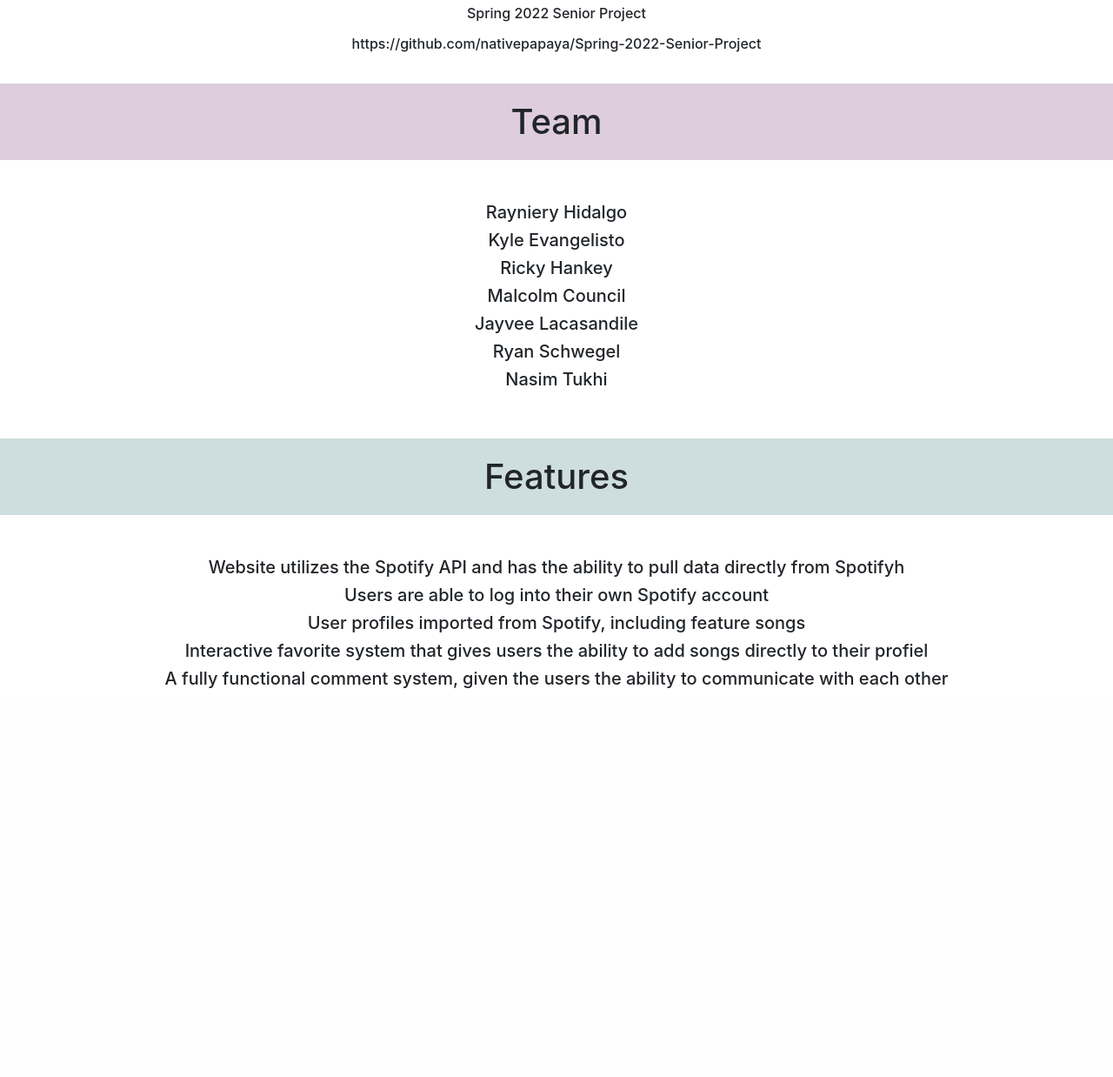
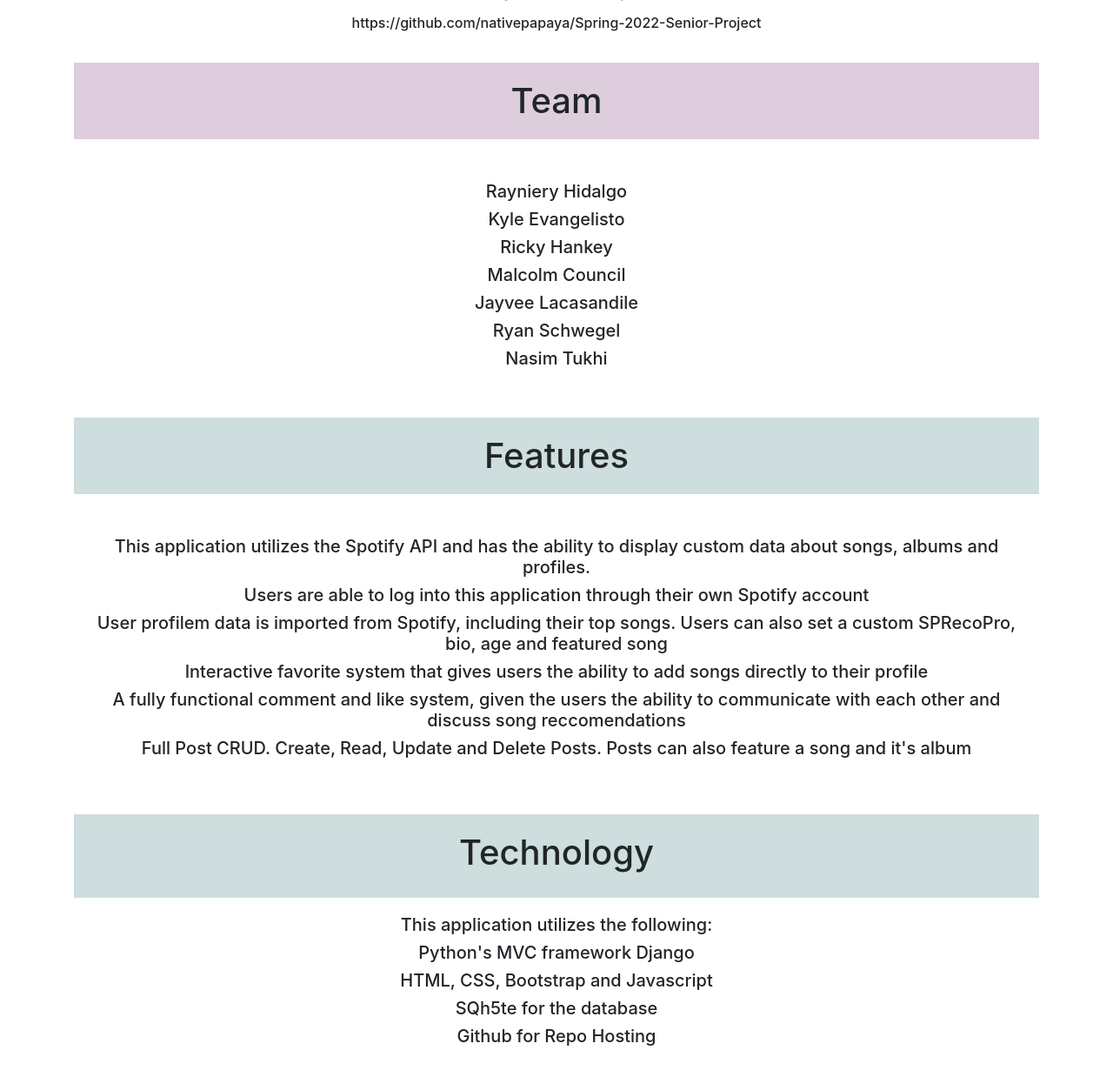
Before and after one commit to nativepapaya/Spring-2022-Senior-Project, a Django app: page / in a window 1280 px wide. Shown: the part 452-1690 px from the top of the page at 87% size. Before the commit the page ends 1243 px from the top, so only its background shows below. Run offline with Django 3.2, Linux system fonts and the light colour scheme; some libraries are stand-ins or nearby versions.

Commit message:
about page updates

```diff
--- a/sprecpro/templates/about.html
+++ b/sprecpro/templates/about.html
@@ -1,23 +1,11 @@
 {% extends 'layouts/app.html' %}
 {% load like_tags %}
 {% block content %}
-<!DOCTYPE html>
-<html>
-<head>
-	<br>
-	<title>SPECPRO</title>
 
-	<meta name="viewport" content="width=device-width, initial-scale=1.0">
-</head>
-<body>
-	<p class="aligncenter">
+  <div class="container">
+    <p class="d-flex justify-content-center">
 		  <img src="https://i.imgur.com/qMOzpT2.png" alt="centered image" />
 	  </p>
-	<style>
-		.aligncenter {
-			text-align: center;
-		}
-		</style>
 
     <h1 style="text-align:center;">SPECPRO</h1>
     <h6 style="text-align:center;">Spring 2022 Senior Project</p>
@@ -45,13 +33,30 @@
         <div class="container">
           <div class="hero">
             <br>
-				<h5 class="name">Website utilizes the Spotify API and has the ability to pull data directly from Spotifyh</h5>
-				<h5 class="name">Users are able to log into their own Spotify account</h5>
-				<h5 class="name">User profiles imported from Spotify, including feature songs</h5>
-				<h5 class="name">Interactive favorite system that gives users the ability to add songs directly to their profiel</h5>
-				<h5 class="name">A fully functional comment system, given the users the ability to communicate with each other</h5>
+            <h5 class="name">This application utilizes the Spotify API and has the ability to display custom data about songs, albums and profiles.</h5>
+            <h5 class="name">Users are able to log into this application through their own Spotify account</h5>
+            <h5 class="name">User profilem data is imported from Spotify, including their top songs. Users can also set a custom SPRecoPro, bio, age and featured song</h5>
+            <h5 class="name">Interactive favorite system that gives users the ability to add songs directly to their profile</h5>
+            <h5 class="name">A fully functional comment and like system, given the users the ability to communicate with each other and discuss song reccomendations</h5>
+            <h5 class="name">Full Post CRUD. Create, Read, Update and Delete Posts. Posts can also feature a song and it's album</h5>
+            <br>
           </div>
         </div>
       </div>
-<body/>
+      <div id="div2" style="padding:20px;background-color:#cedddd;float:none"><h1>Technology</h1></div>
+        <div class="container">
+          <div class="hero">
+            <br>
+            <h5 class="name">This application utilizes the following:</h5>
+              <h5>Python's MVC framework Django</h5>
+              <h5>HTML, CSS, Bootstrap and Javascript</h5>
+              <h5>SQh5te for the database</h5>
+              <h5>Github for Repo Hosting</h5>
+            <br>
+          </div>
+        </div>
+      </div>
+    </div>
+  </div>
+
 {% endblock %}
```
Also changed, not shown: sprecpro/templates/welcome.html (deleted, +0 -15 lines). Lines whose indentation alone changed are shown as unchanged.
